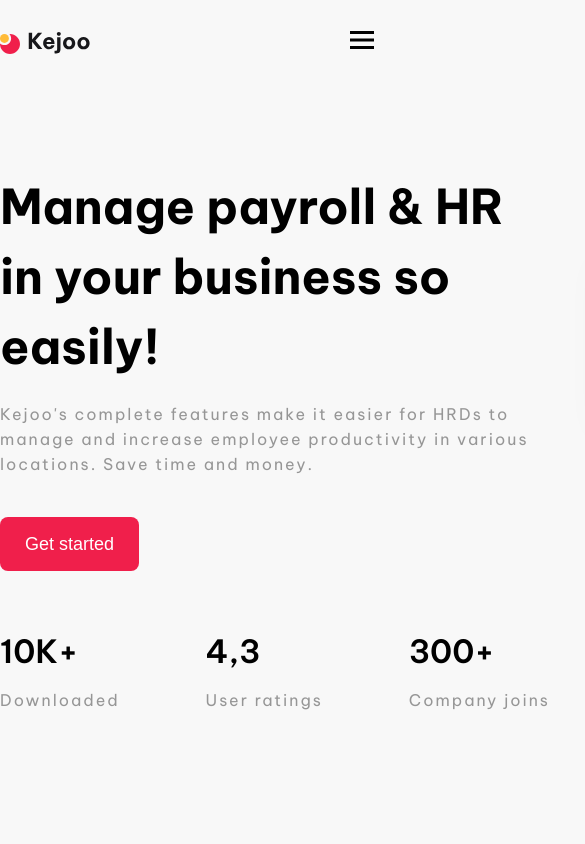
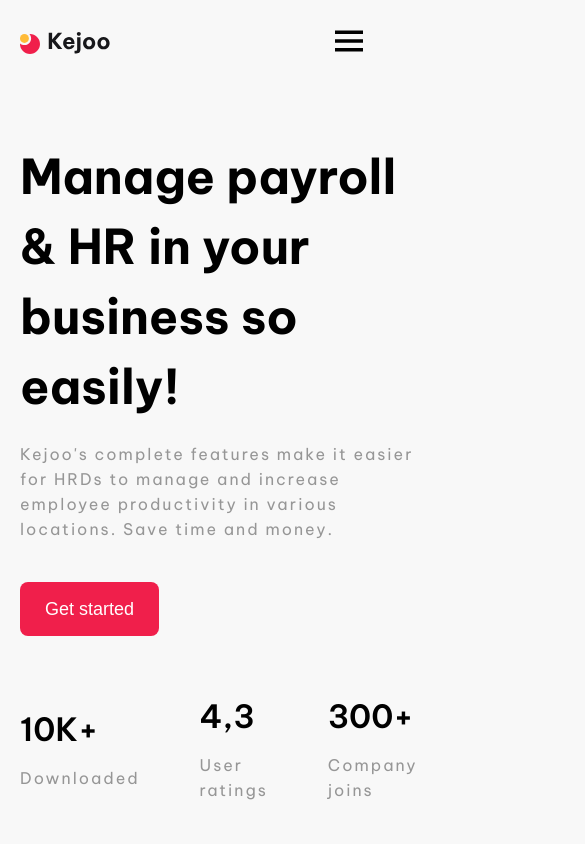
Before and after one commit to gustavoalvim41/kejoo, a React (Vite) app: page / in a window 390 px wide. Shown: the top 844 px of the page, 585 px wide, since content can reach past the window. Built offline with nearby package versions, Linux system fonts and the light colour scheme.

Commit message:
updating media screens

```diff
--- a/src/components/Header/index.jsx
+++ b/src/components/Header/index.jsx
@@ -34,7 +34,7 @@ const Header = () => {
 
       <button className='menu-mobile'>
         <BiMenu
-          size={36}
+          size={42}
           color='#000'
         />
       </button>
--- a/src/components/Header/styles.sass
+++ b/src/components/Header/styles.sass
@@ -49,14 +49,17 @@
       background-color: variables.$lightPrimary
 
   .menu-mobile
+    height: 4.2rem
     display: none
-
-    padding: .6rem 1rem
 
     background-color: transparent
 
-  @media screen and (max-width: 1200px)
+@media screen and (max-width: 1200px)
+  .header
+    padding: 0 2rem
 
+@media screen and (max-width: 1060px)
+  .header
     ul
       display: none
 
--- a/src/screens/Home/components/Hero/styles.sass
+++ b/src/screens/Home/components/Hero/styles.sass
@@ -66,11 +66,23 @@
       min-width: 100%
       height: 100%
 
-  @media screen and (max-width: 1200px)
-    .hero
-      padding: 0 2rem
+@media screen and (max-width: 1200px)
+  .hero
+    padding: 0 2rem
 
-      grid-template-columns: 1fr
+    grid-template-columns: 1fr
 
-      .banner
-        display: none
+    .banner
+      display: none
+
+@media screen and (max-width: 1060px)
+  .hero
+    margin: 6rem 0 0 0
+
+    .content
+      h1
+        width: auto
+
+      .numbers
+        justify-content: flex-start
+        gap: 6rem
--- a/src/screens/Home/styles.sass
+++ b/src/screens/Home/styles.sass
@@ -9,3 +9,7 @@
 
   .benefits
     margin: 15rem 0 0 0
+
+@media screen and (max-width: 1060px)
+  .home
+    max-width: 920px
```
